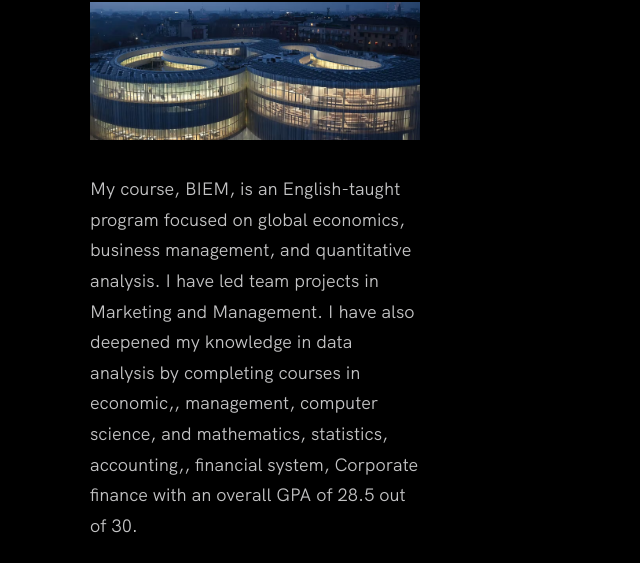
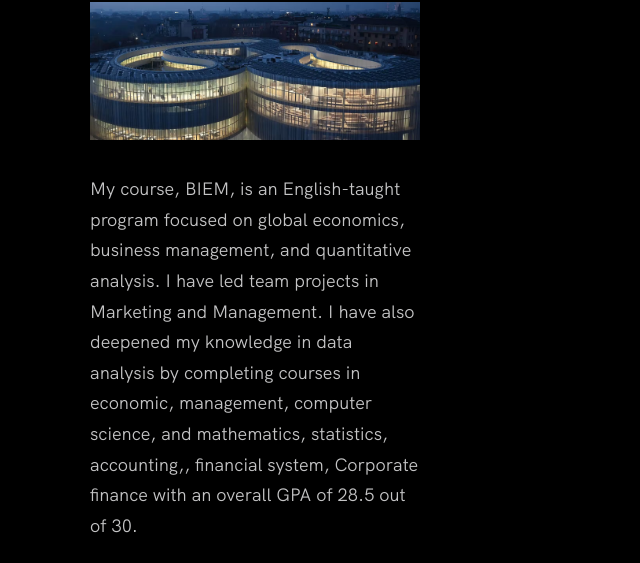
Before and after one commit to RiccardoLora-gif/portfolio, a plain HTML site: page index.html in a window 1280 px wide. Shown: the part 1129-1692 px from the top of the page, 0-640 px from the left. Drawn offline with Linux system fonts and the light colour scheme; files whose address does not match are found by name.

Commit message:
Update index.html

```diff
--- a/index.html
+++ b/index.html
@@ -67,7 +67,7 @@
               <h3>Bocconi University</h3>
               <img src="./images/Bocconi.avif" class="work_text" >
               <p>
-                My course, BIEM, is an English-taught program focused on global economics, business management, and quantitative analysis. I have led team projects in Marketing and Management. I have also deepened my knowledge in data analysis by completing courses in economic,, management, computer science, and mathematics, statistics, accounting,, financial system, Corporate finance with an overall GPA of 28.5 out of 30.
+                My course, BIEM, is an English-taught program focused on global economics, business management, and quantitative analysis. I have led team projects in Marketing and Management. I have also deepened my knowledge in data analysis by completing courses in economic, management, computer science, and mathematics, statistics, accounting,, financial system, Corporate finance with an overall GPA of 28.5 out of 30.
               </p>
               <ul class="work__list">
                 <li>Excel</li>
```
